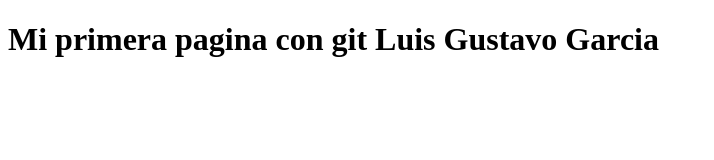
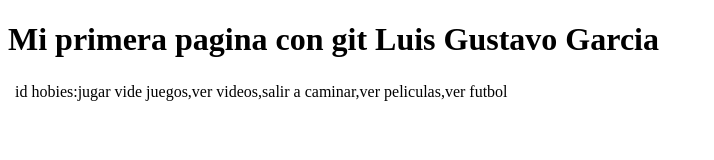
Before and after one commit to luisg-utc/4SIS1B2024SIgarciaaltamiranolg, a plain HTML site: page index.html in a window 1280 px wide. Shown: the whole page, without its empty margins (0-714 px from the left). Drawn offline with Linux system fonts and the light colour scheme.

Commit message:
Agregue una tabla

```diff
--- a/index.html
+++ b/index.html
@@ -7,5 +7,15 @@
 </head>
 <body>
     <h1>Mi primera pagina con git Luis Gustavo Garcia</h1>
+    <div class="main-container" >
+        <table class=" main-container" >
+             <th>
+                <td>id</td>
+                <td>hobies:jugar vide juegos,ver videos,salir a caminar,ver peliculas,ver futbol</td>
+             </th>
+
+
+        </table>
+</div>
 </body>
 </html>
```
